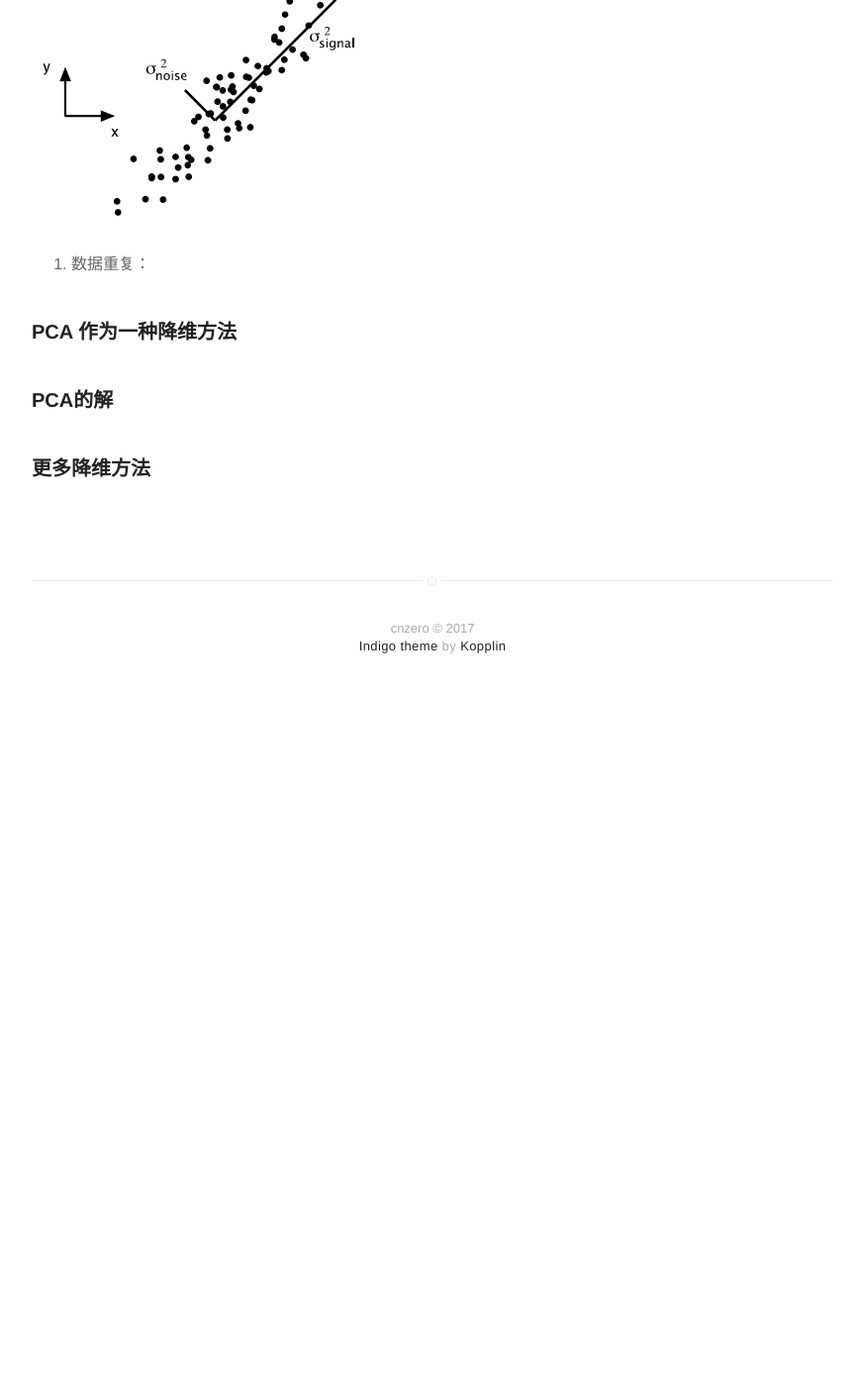
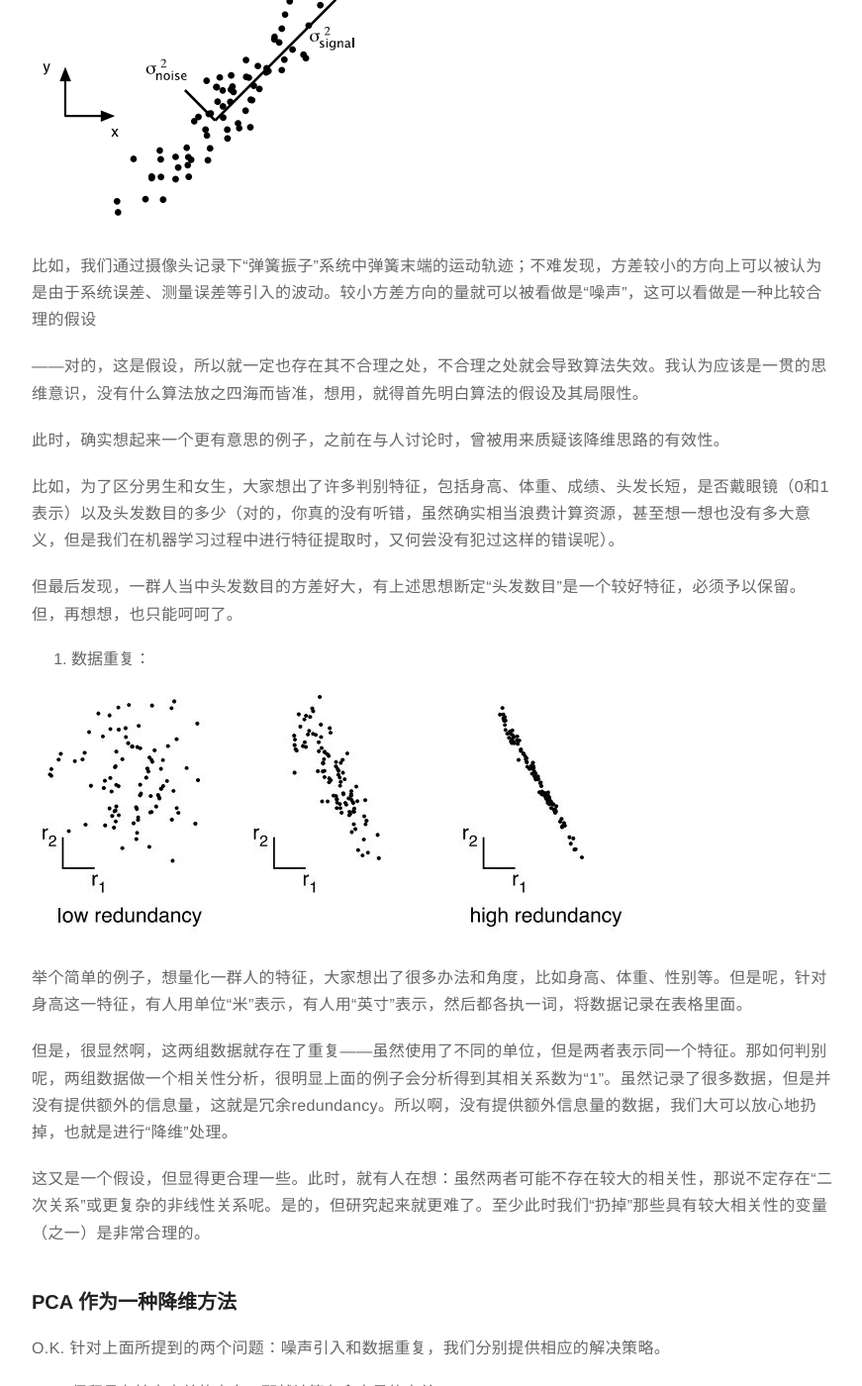
Before and after one commit to cnzero/cnzero.github.io, a Jekyll site: the page built from _posts/2017-06-19-DataScientistFoundation-PCA.md, in a window 1280 px wide and 1400 px high, scrolled down 557 px. Shown: the whole window at 99% size, without its empty margins (203-1074 px from the left). Built offline with Jekyll 4.4.1, drawn with Linux system fonts in a browser that asks for light colours; before the commit the page ends 1281 px from its top, so only the background shows below that; some of the changed text lies outside the part shown.

Commit message:
test half blog

```diff
--- a/_posts/2017-06-19-DataScientistFoundation-PCA.md
+++ b/_posts/2017-06-19-DataScientistFoundation-PCA.md
@@ -15,13 +15,50 @@ description: Foundations of A Data Scientist
 
 ### 为什么需要进行降维？
 现在大家做研究或讨论，往往都已经涉及“大数据”了——该专有名词具有多层含义，此处并不打算进行可以区分，只是说明“数据量变多了”。数据量变多，就难免会出现两个问题：__噪声引入__ 和 __数据重复__ 。
-1. 噪声引入：
 
-  ![]({{ site.url }}/assets/images/PCA/Signal2NoiseVariance.jpg)
+1. 噪声引入:
 
+  ![](/assets/images/PCA/Signal2NoiseVariance.jpg)
+
+   比如，我们通过摄像头记录下“弹簧振子”系统中弹簧末端的运动轨迹；不难发现，方差较小的方向上可以被认为是由于系统误差、测量误差等引入的波动。较小方差方向的量就可以被看做是“噪声”，这可以看做是一种比较合理的假设
+
+   ——对的，这是假设，所以就一定也存在其不合理之处，不合理之处就会导致算法失效。我认为应该是一贯的思维意识，没有什么算法放之四海而皆准，想用，就得首先明白算法的假设及其局限性。
+
+   此时，确实想起来一个更有意思的例子，之前在与人讨论时，曾被用来质疑该降维思路的有效性。
+
+   比如，为了区分男生和女生，大家想出了许多判别特征，包括身高、体重、成绩、头发长短，是否戴眼镜（0和1表示）以及头发数目的多少（对的，你真的没有听错，虽然确实相当浪费计算资源，甚至想一想也没有多大意义，但是我们在机器学习过程中进行特征提取时，又何尝没有犯过这样的错误呢）。
+
+   但最后发现，一群人当中头发数目的方差好大，有上述思想断定“头发数目”是一个较好特征，必须予以保留。但，再想想，也只能呵呵了。
 2. 数据重复：
 
+  ![](/assets/images/PCA/Redundancy.jpg)
+
+  举个简单的例子，想量化一群人的特征，大家想出了很多办法和角度，比如身高、体重、性别等。但是呢，针对身高这一特征，有人用单位“米”表示，有人用“英寸”表示，然后都各执一词，将数据记录在表格里面。
+
+  但是，很显然啊，这两组数据就存在了重复——虽然使用了不同的单位，但是两者表示同一个特征。那如何判别呢，两组数据做一个相关性分析，很明显上面的例子会分析得到其相关系数为“1”。虽然记录了很多数据，但是并没有提供额外的信息量，这就是冗余redundancy。所以啊，没有提供额外信息量的数据，我们大可以放心地扔掉，也就是进行“降维”处理。
+
+  这又是一个假设，但显得更合理一些。此时，就有人在想：虽然两者可能不存在较大的相关性，那说不定存在“二次关系”或更复杂的非线性关系呢。是的，但研究起来就更难了。至少此时我们“扔掉”那些具有较大相关性的变量（之一）是非常合理的。
+
 ### PCA 作为一种降维方法
+O.K. 针对上面所提到的两个问题：噪声引入和数据重复，我们分别提供相应的解决策略。
+1. 保留具有较大方差的方向，那就计算各个变量的方差；
+2. 消除两两具有较大相关性的变量之一，那就计算两两之间的相关系数；
+
+而这两个东西，恰恰都存在于一个变量里面：协方差矩阵 <img src="http://chart.googleapis.com/chart?cht=tx&chl=\Large  C_{X}
+" style="border:none;"> 。 好，那就看看该变量的计算公式：
+
+<img src="http://chart.googleapis.com/chart?cht=tx&chl=\Large  C_{X} \equiv \frac{1}{n} X X^{T} ">
+
+  其中
+<img src="http://chart.googleapis.com/chart?cht=tx&chl=\Large  X ">
+表示为得到的
+<img src="http://chart.googleapis.com/chart?cht=tx&chl=\Large m\times n ">
+数据集， 其任意一行表示某特征的所有数据，任意一列表示每次测试中所有的特征，即共有
+<img src="http://chart.googleapis.com/chart?cht=tx&chl=\Large n ">
+个样本，每个样本含有
+<img src="http://chart.googleapis.com/chart?cht=tx&chl=\Large m">
+个特征。所以协方差矩阵就是
+<img src="http://chart.googleapis.com/chart?cht=tx&chl=\Large m\times m "> 维度。
 
 ### PCA的解
 
```
Also changed, not shown: assets/images/PCA/Redundancy.JPG (added).
